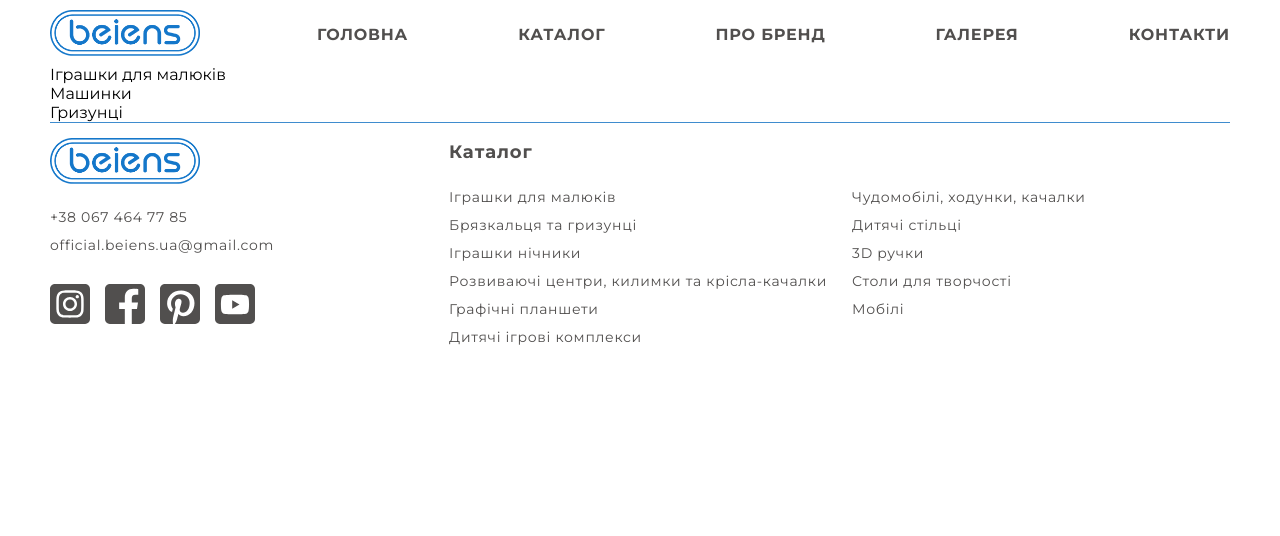
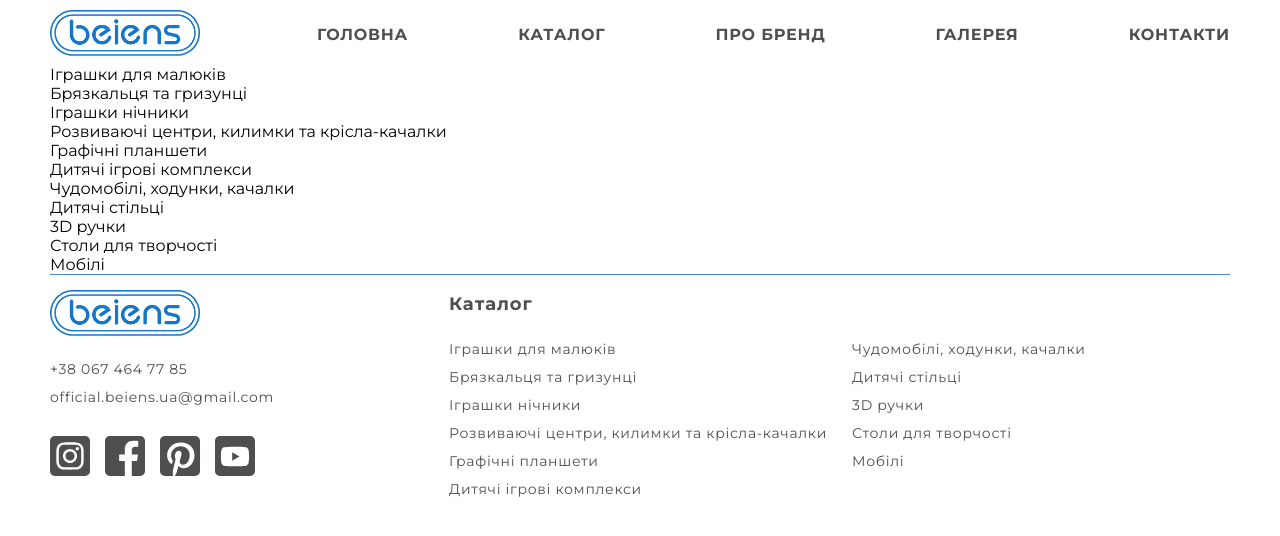
Before and after one commit to AndreyMandybura/beiens-project, a Next.js app: page /catalog in a window 1280 px wide. Shown: the top 536 px of the page. Built offline with nearby package versions, Linux system fonts and the light colour scheme.

Commit message:
Компонент CatalogList

```diff
--- a/ProductsCatalogData.json
+++ b/ProductsCatalogData.json
@@ -6,11 +6,43 @@
         },
         {
             "id": "1002",
-            "name": "Машинки"
+            "name": "Брязкальця та гризунці"
         },
         {
             "id": "1003",
-            "name": "Гризунці"
+            "name": "Іграшки нічники"
+        },
+        {
+            "id": "1004",
+            "name": "Розвиваючі центри, килимки та крісла-качалки"
+        },
+        {
+            "id": "1005",
+            "name": "Графічні планшети"
+        },
+        {
+            "id": "1006",
+            "name": "Дитячі ігрові комплекси"
+        },
+        {
+            "id": "1007",
+            "name": "Чудомобілі, ходунки, качалки"
+        },
+        {
+            "id": "1008",
+            "name": "Дитячі стільці"
+        },
+        {
+            "id": "1009",
+            "name": "3D ручки"
+        },
+        {
+            "id": "1010",
+            "name": "Столи для творчості"
+        },
+        {
+            "id": "1011",
+            "name": "Мобілі"
         }
     ],
     "products": [
--- /dev/null
+++ b/components/CategoryList/CategoryList.js
@@ -0,0 +1,23 @@
+import Image from 'next/image';
+import Link from "next/link";
+import s from './CategoryList.module.css';
+import data from '../../ProductsCatalogData.json';
+
+export function CategoryList() {
+
+    return (
+        <>
+            <ul>
+                    {data.categories.map(category =>
+                        <li key={category.id}>
+                            <Link href={`/category/[id]`} as={`/category/${category.id}`}>
+                                <a>
+                                    {category.name}
+                                </a>
+                            </Link>
+                        </li>
+                    )}
+                </ul>
+        </>
+    );
+}
--- a/pages/catalog/index.js
+++ b/pages/catalog/index.js
@@ -1,23 +1,12 @@
 import { NavBar } from "../../components/NavBar/NavBar";
 import { Footer } from '../../components/Footer/Footer';
-import data from '../../ProductsCatalogData.json';
-import Link from "next/link";
+import { CategoryList } from '../../components/CategoryList/CategoryList';
 
 export default function Catalog() {
     return (
         <>
             <NavBar title={"Каталог"}>
-                <ul>
-                    {data.categories.map(category =>
-                        <li key={category.id}>
-                            <Link href={`/category/[id]`} as={`/category/${category.id}`}>
-                                <a>
-                                    {category.name}
-                                </a>
-                            </Link>
-                        </li>
-                    )}
-                </ul>
+                <CategoryList />
                 <Footer />
             </NavBar>
         </>
--- a/pages/category/[id].js
+++ b/pages/category/[id].js
@@ -18,8 +18,8 @@ export default function Category() {
                                         {product.name}
                                     </a>
                                 </Link>
-                                </li>
-                            )}
+                            </li>
+                        )}
                     </ul>
                 <Footer />
             </NavBar>
```
Also changed, not shown: pages/product/[id].js (+5 -5 lines), components/CategoryList/CategoryList.module.css (added).
